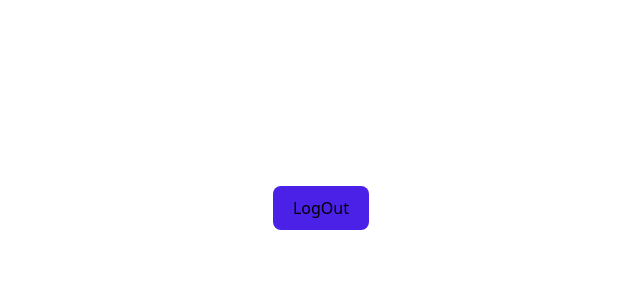
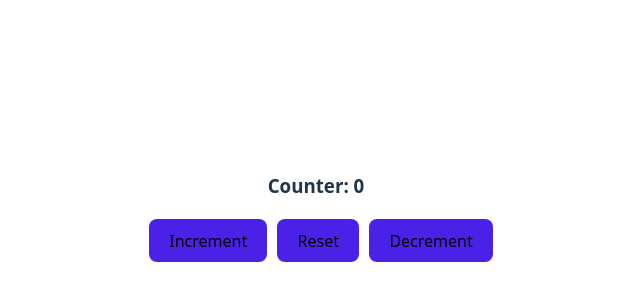
Before and after one commit to GeekShubhamRajput/react-19, a React (Vite) app in the folder my-react19-app/: page / in a window 1280 px wide. Shown: the part 192-492 px from the top of the page, without its empty margins (324-964 px from the left). Built offline with nearby package versions, Linux system fonts and the light colour scheme.

Commit message:
setState using Previous State

```diff
--- a/my-react19-app/src/App.jsx
+++ b/my-react19-app/src/App.jsx
@@ -22,11 +22,12 @@
 import { Menu } from './components/Menu.jsx'
 import { Counter } from './components/Counter.jsx'
 import { LoggedInCard } from './components/LoggedInCard.jsx'
+import { PrevStateCounter } from './components/PrevStateCounter.jsx'
 
 function App() {
   return (
     <>
-      <LoggedInCard />
+      <PrevStateCounter />
     </>
   )
 }
--- /dev/null
+++ b/my-react19-app/src/components/PrevStateCounter.jsx
@@ -0,0 +1,14 @@
+import { useState } from "react"
+
+export const PrevStateCounter = () => {
+  const [count, setCount] = useState(0)
+
+  return(
+    <div>
+      <h3>Counter: {count}</h3>
+      <button onClick={() => setCount((prev) => prev + 1)}>Increment</button>
+      <button onClick={() => setCount(0)}>Reset</button>
+      <button onClick={() => setCount((prev) => prev - 1)}>Decrement</button>
+    </div>
+  )
+}
```
